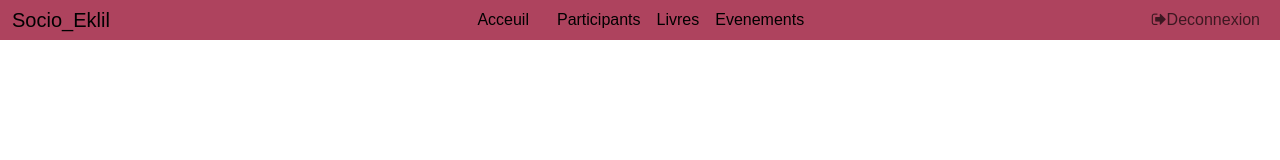
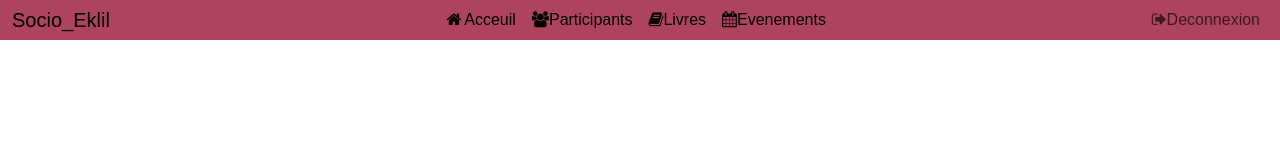
Before and after one commit to H-Sanaa/Gestion_EklilSocio, a React (Create React App) app in the folder frontend/: page / in a window 1280 px wide. Shown: the top 160 px of the page. Built offline with nearby package versions, Linux system fonts and the light colour scheme.

Commit message:
Update Header.jsx

```diff
--- a/frontend/src/Compenent/HeaderFooter/Header.jsx
+++ b/frontend/src/Compenent/HeaderFooter/Header.jsx
@@ -17,26 +17,25 @@ import React from 'react'
                 <ul className="navbar-nav">
                 <li className="nav-item">
                     <a className="nav-link" href="#">
-                    <i class="fas fa-user-circle"></i>
-
+                    <i class="fa fa-home fa-fw"aria-hidden="true"></i>
                       Acceuil
                     </a>
                   </li>
                   <li className="nav-item">
                     <a className="nav-link" href="#">
-                    <i class="fas fa-user-circle"></i>
-
+                    <i class="fa fa-group"></i>
                       Participants
                     </a>
                   </li>
                   <li className="nav-item">
                     <a className="nav-link" href="#">
-
+                    <i class="fa fa-book" aria-hidden="true"></i>
                       Livres
                     </a>
                   </li>
                   <li className="nav-item">
                     <a className="nav-link" href="#">
+                    <i class="fa fa-calendar"></i>
 
                       Evenements
                     </a>
```
